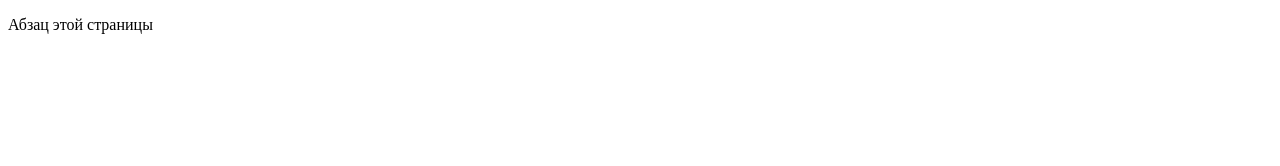
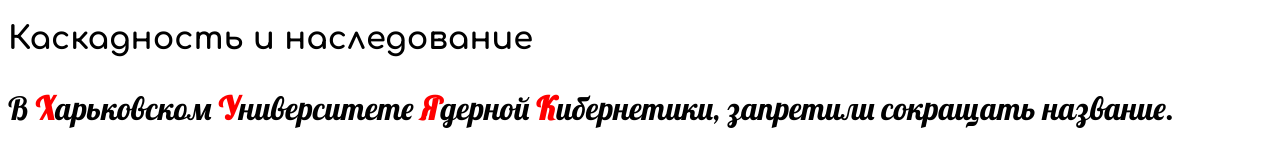
Before and after one commit to WebHeroSchool/1-Repositories-m2-u4, a plain HTML site: page index.html in a window 1280 px wide. Drawn offline with Linux system fonts and the light colour scheme.

Commit message:
Добавление шрифтов от Гугл

```diff
--- a/index.html
+++ b/index.html
@@ -2,9 +2,16 @@
 <html>
   <head>
     <meta charset="utf-8">
+    <link rel="stylesheet" href="./style.css">
+    <link href="https://fonts.googleapis.com/css2?family=Comfortaa:wght@700&family=Lobster&display=swap" rel="stylesheet">
     <title>Первый Реп для школы</title>
   </head>
   <body>
-    <p>Абзац этой страницы</p>
+  	<h1>Каскадность и наследование</h1>
+    <p>
+      В <strong>Х</strong>арьковском <strong>У</strong>ниверситете <strong>Я</strong>дерной <strong>К</strong>ибернетики, запретили сокращать название.
+    </p>
+
+
   </body>
 </html>
--- /dev/null
+++ b/style.css
@@ -0,0 +1,12 @@
+h1 {
+  font-family: 'Comfortaa', cursive;
+}
+
+p {
+  font-family: 'Lobster', cursive;
+  font-size: 2em;
+}
+
+strong {
+  color: red;
+}
```
